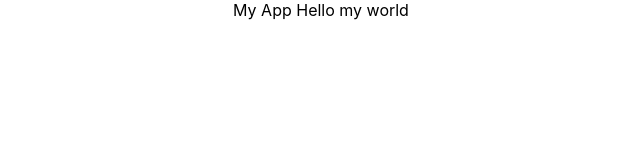
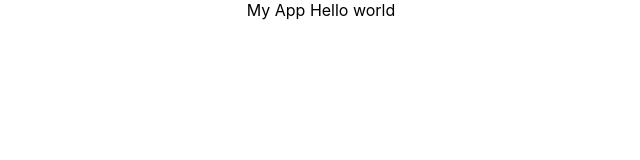
Before and after one commit to Mridul1806/Recipe-Finder, a React (Create React App) app: page / in a window 1280 px wide. Shown: the top 160 px of the page, without its empty margins (319-959 px from the left). Built offline with nearby package versions, Linux system fonts and the light colour scheme.

Commit message:
initial hello

```diff
--- a/src/App.js
+++ b/src/App.js
@@ -6,7 +6,7 @@ function App() {
   return (
     <div className="App">
      My App
-     Hello my world
+     Hello world
     </div>
   );
 }
```
